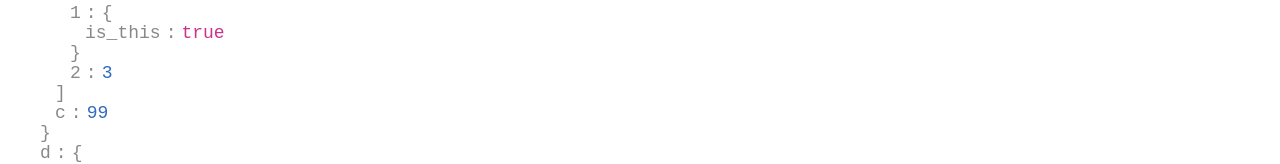
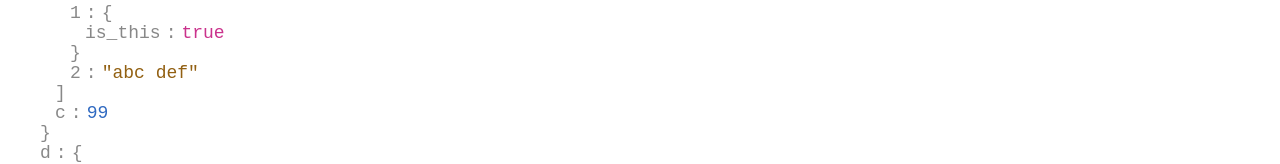
Before and after one commit to mklinga/ok-json, a React app: page / in a window 1280 px wide. Shown: the part 224-388 px from the top of the page. Built offline with nearby package versions, Linux system fonts and the light colour scheme; the HTML template or start-up script is replaced by a standard one.

Commit message:
Add color for the highlight

```diff
--- a/src/App.tsx
+++ b/src/App.tsx
@@ -12,7 +12,7 @@ const mockJson = parseDataModel({
     b: [
       1,
       { is_this: true },
-      3,
+      'abc def',
     ],
     c: 99,
   },
--- a/src/components/OkJsonBoolean/index.tsx
+++ b/src/components/OkJsonBoolean/index.tsx
@@ -1,23 +1,29 @@
 import React from 'react';
 
-import { OkJsonValue } from '../../types';
+import { isHit } from '../../utils/filter';
+import { OkJsonValue, Filter } from '../../types';
 
 type Props = {
   data: {
     key: string,
     value: OkJsonValue
-  }
+  },
+  filter: Filter
 };
 
-const OkJsonBoolean: React.FC<Props> = ({ data: { key, value } }) => (
+const OkJsonBoolean: React.FC<Props> = ({ data: { key, value }, filter }) => {
+  const hasHighlight = filter.value && isHit(value.value as boolean, filter);
+  const valueClassName = `Ok-value Ok-Boolean-value ${hasHighlight ? 'Ok-highlighted-value' : ''}`;
+  return (
     <div className="Ok-block Ok-Boolean-block">
       <div className="Ok-key Ok-Boolean-key">
         {key}
       </div>
-    <div className="Ok-value Ok-Boolean-value">
+      <div className={valueClassName}>
         {value.value.toString()}
       </div>
     </div>
   );
+};
 
 export default OkJsonBoolean;
--- a/src/components/OkJsonNumber/index.tsx
+++ b/src/components/OkJsonNumber/index.tsx
@@ -1,23 +1,28 @@
 import React from 'react';
 
-import { OkJsonValue } from '../../types';
+import { isHit } from '../../utils/filter';
+import { OkJsonValue, Filter } from '../../types';
 
 type Props = {
   data: {
     key: string,
     value: OkJsonValue
-  }
+  },
+  filter: Filter
 };
 
-const OkJsonNumber: React.FC<Props> = ({ data: { key, value } }) => (
+const OkJsonNumber: React.FC<Props> = ({ data: { key, value }, filter }) => {
+  const hasHighlight = filter.value && isHit(value.value as boolean, filter);
+  const valueClassName = `Ok-value Ok-Number-value ${hasHighlight ? 'Ok-highlighted-value' : ''}`;
+  return (
     <div className="Ok-block Ok-Number-block">
       <div className="Ok-key Ok-Number-key">
         {key}
       </div>
-    <div className="Ok-value Ok-Number-value">
+      <div className={valueClassName}>
         {value.value}
       </div>
     </div>
   );
-
+};
 export default OkJsonNumber;
--- a/src/components/OkJsonString/index.tsx
+++ b/src/components/OkJsonString/index.tsx
@@ -1,25 +1,31 @@
 import React from 'react';
+import { isHit } from '../../utils/filter';
 
-import { OkJsonValue } from '../../types';
+import { OkJsonValue, Filter } from '../../types';
 
 type Props = {
   data: {
     key: string,
     value: OkJsonValue
-  }
+  },
+  filter: Filter
 };
 
-const OkJsonString: React.FC<Props> = ({ data: { key, value } }) => (
+const OkJsonString: React.FC<Props> = ({ data: { key, value }, filter }) => {
+  const hasHighlight = filter.value && isHit(value.value as boolean, filter);
+  const valueClassName = `Ok-value Ok-String-value ${hasHighlight ? 'Ok-highlighted-value' : ''}`;
+  return (
     <div className="Ok-block Ok-String-block">
       <div className="Ok-key Ok-String-key">
         {key}
       </div>
-    <div className="Ok-value Ok-String-value">
+      <div className={valueClassName}>
         &quot;
         {value.value}
         &quot;
       </div>
     </div>
   );
+};
 
 export default OkJsonString;
--- a/src/components/RenderBlock/index.tsx
+++ b/src/components/RenderBlock/index.tsx
@@ -6,31 +6,33 @@ import OkJsonBoolean from '../OkJsonBoolean';
 import OkJsonNumber from '../OkJsonNumber';
 import OkJsonObject from '../OkJsonObject';
 
-import { OkJsonValue } from '../../types';
+import { OkJsonValue, Filter } from '../../types';
 
 type Props = {
   data: {
     key: string,
     value: any
-  }
+  },
+  filter: Filter
 };
 
-const RenderBlock: React.SFC<Props> = ({ data: { key, value } }) => (
+const RenderBlock: React.SFC<Props> = ({ data: { key, value }, filter }) => (
   <div className="Ok-Json-body">
     {(() => {
       switch (value.type) {
         case 'string':
-          return <OkJsonString key={key} data={{ key, value }} />;
+          return <OkJsonString key={key} data={{ key, value }} filter={filter} />;
         case 'boolean':
-          return <OkJsonBoolean key={key} data={{ key, value }} />;
+          return <OkJsonBoolean key={key} data={{ key, value }} filter={filter} />;
         case 'number':
-          return <OkJsonNumber key={key} data={{ key, value }} />;
+          return <OkJsonNumber key={key} data={{ key, value }} filter={filter} />;
         case 'array':
           return (
             <OkJsonArray data={{ key }}>
               {value.value.map((nestedValue: OkJsonValue, index: number) => (
                 <RenderBlock
                   key={index.toString()}
+                  filter={filter}
                   data={{ key: index.toString(), value: nestedValue }}
                 />
               ))}
@@ -43,6 +45,7 @@ const RenderBlock: React.SFC<Props> = ({ data: { key, value } }) => (
               {Object.entries(value.value).map(([nestedKey, nestedValue]) => (
                 <RenderBlock
                   key={nestedKey}
+                  filter={filter}
                   data={{ key: nestedKey, value: nestedValue }}
                 />
               ))}
--- a/src/components/Viewer/Viewer.css
+++ b/src/components/Viewer/Viewer.css
@@ -49,6 +49,12 @@
   color: #ca328c;
 }
 
+.Ok-highlighted-value {
+  background: yellow;
+  padding-left: 5px;
+  padding-right: 5px;
+}
+
 .Ok-Array-value.open > .Ok-Json-body,
 .Ok-Array-value.open > .Ok-Array-bracket-close,
 .Ok-Object-value.open > .Ok-Object-bracket-close,
--- a/src/components/Viewer/index.tsx
+++ b/src/components/Viewer/index.tsx
@@ -22,7 +22,7 @@ const Viewer: React.SFC<Props> = ({ data, filter }) => {
     <div>
       {visibleData.map((visibleDataSection) => (
         <div key={generateId()} className="App-Viewer-body">
-          <RenderBlock data={{ key: '', value: visibleDataSection }} />
+          <RenderBlock data={{ key: '', value: visibleDataSection }} filter={filter} />
         </div>
       ))}
     </div>
--- a/src/utils/filter.ts
+++ b/src/utils/filter.ts
@@ -1,17 +1,17 @@
 import { Filter, OkJsonValue } from '../types';
 import * as C from './common';
+
+export const isHit = (value: string | boolean | number = '', filter: Filter = { value: '' }): boolean => (
+  value.toString().toLowerCase().includes(filter.value.toLowerCase())
+);
 
 export const getHitPaths = (data: OkJsonValue, filter: Filter): Array<string> => {
   function findHits(value: OkJsonValue, path: string = ''): Array<string | null> {
     switch (value.type) {
       case 'string':
       case 'boolean':
-      case 'number': {
-        if (value.value.toString().toLowerCase().includes(filter.value.toLowerCase())) {
-          return [path];
-        }
-        return [null];
-      }
+      case 'number':
+        return [isHit(value.value, filter) ? path : null];
       case 'array':
         return value.value.flatMap((nestedValue, index) => findHits(nestedValue, `${path}.${index}`));
       case 'object':
```
Lines whose indentation alone changed are shown as unchanged.
